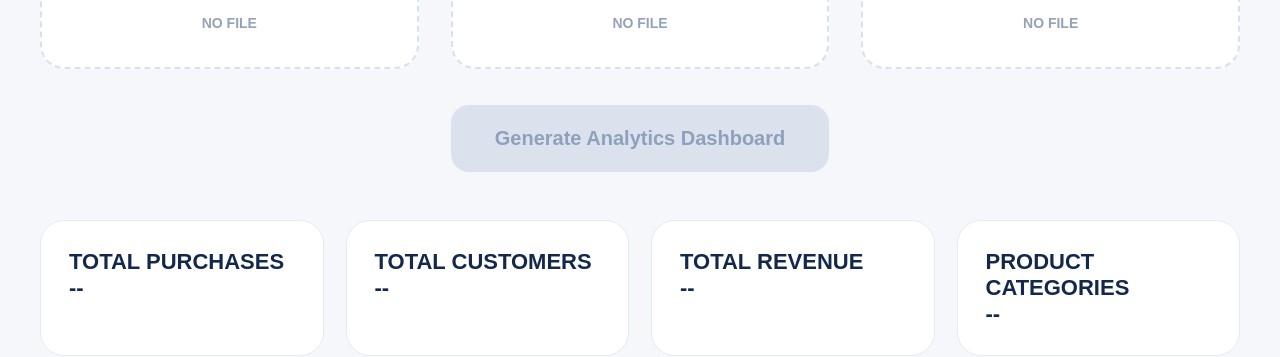
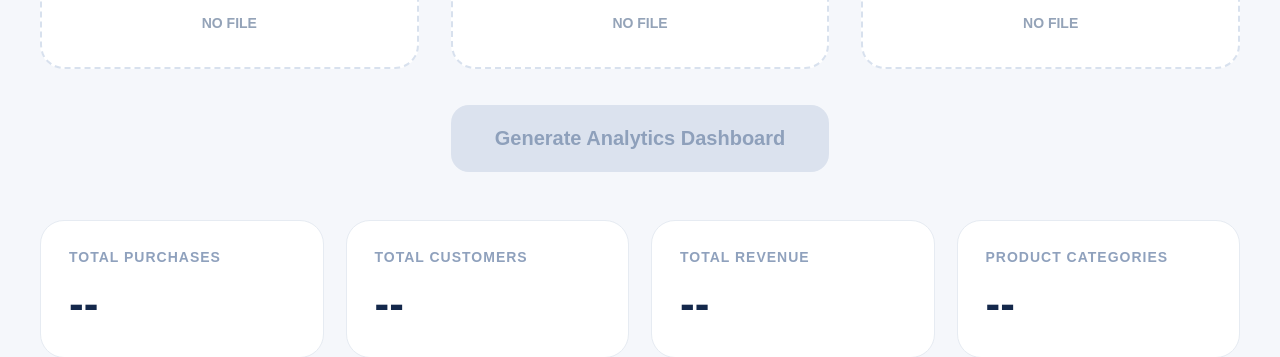
Before and after one commit to charleswei2003/product-dashboard, a plain HTML site: page index.html in a window 1280 px wide. Shown: the part 452-809 px from the top of the page. Drawn offline with nearby package versions, Linux system fonts and the light colour scheme.

Commit message:
Update style.css

```diff
--- a/style.css
+++ b/style.css
@@ -201,3 +201,17 @@ body {
 .file-ready {
   color: #0f9d58 !important;
 }
+
+.card-label {
+  font-size: 14px;
+  font-weight: 800;
+  color: #8fa1bd;
+  margin-bottom: 14px;
+  letter-spacing: 1px;
+}
+
+.card-value {
+  font-size: 44px;
+  font-weight: 800;
+  color: #14284b;
+}
```
